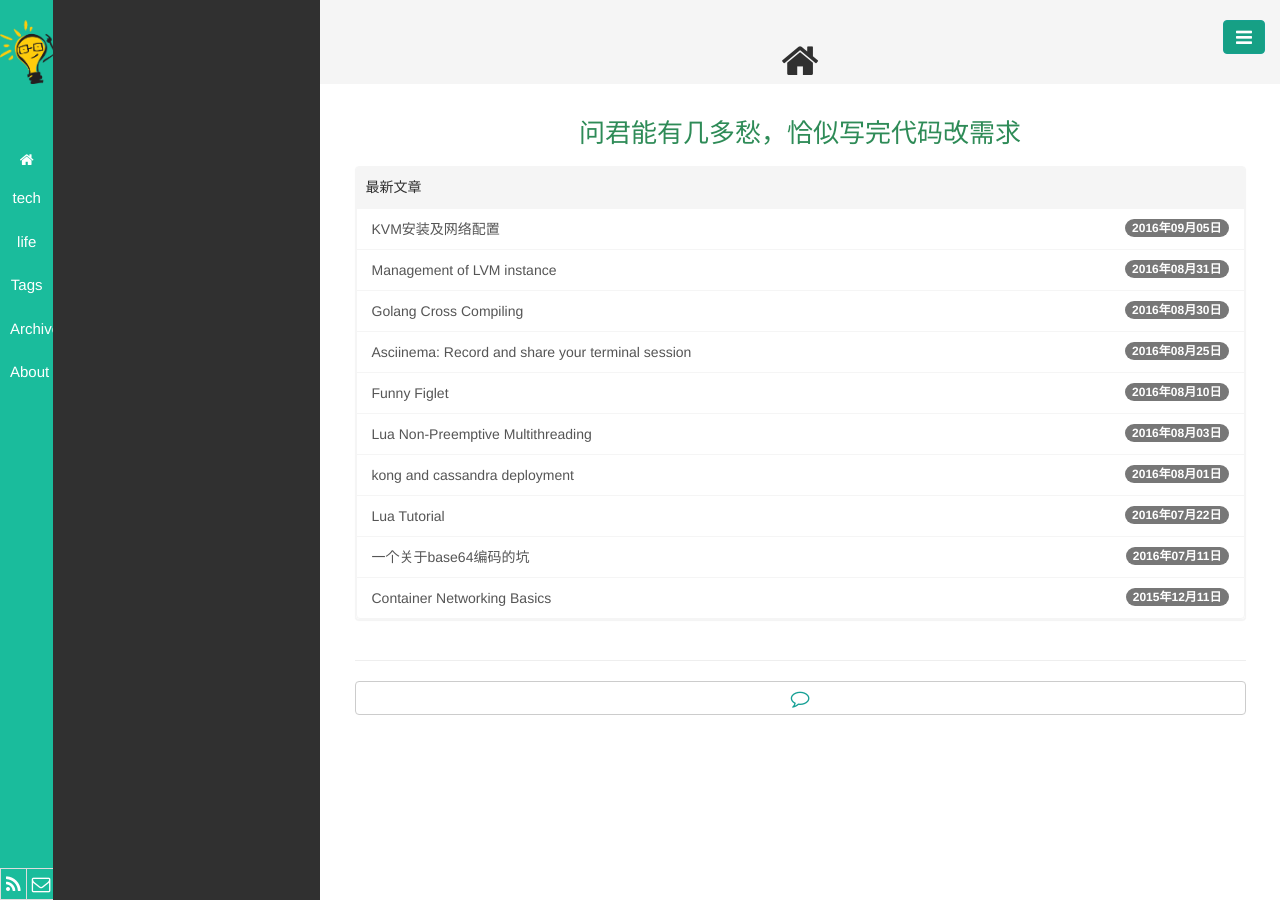
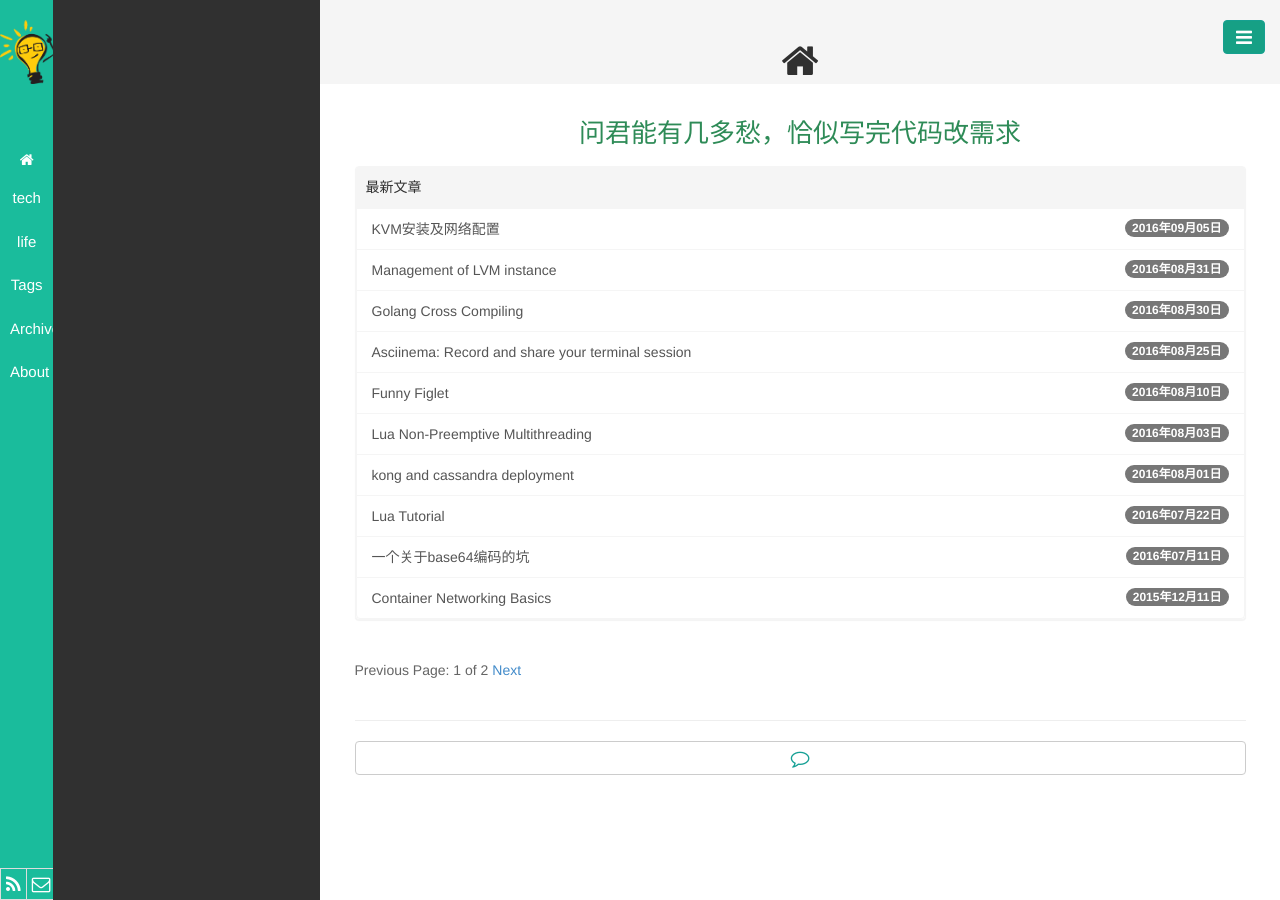
Before and after one commit to wenchma/wenchma.github.io, a Jekyll site: the page built from index.html, in a window 1280 px wide. Built offline with Jekyll 4.4.1, drawn with Linux system fonts in a browser that asks for light colours; the list of posts is cut into pages by our own code.

Commit message:
Enable paginate
Pagination does not support tags or categories.

```diff
--- a/_config.yml
+++ b/_config.yml
@@ -1,5 +1,4 @@
 permalink: /:year/:month/:day/:title.html
-paginate: 10
 markdown: redcarpet
 comments: true
 
@@ -22,6 +21,10 @@
 twitter_username: wenchma
 github_username:  wenchma
 
+# paginate settings
+paginate: 10
+paginate_path: "/page:num/"
+
 # Build settings
 markdown: kramdown
 
@@ -38,3 +41,4 @@
 
 gems:
   - jemoji
+  - jekyll-paginate
--- a/index.html
+++ b/index.html
@@ -35,3 +35,17 @@
     </div>
   {% endfor %}
 </div>
+<!-- Pagination links -->
+<div class="pagination">
+  {% if paginator.previous_page %}
+    <a href="{{ paginator.previous_page_path }}" class="previous">Previous</a>
+  {% else %}
+    <span class="previous">Previous</span>
+  {% endif %}
+  <span class="page_number ">Page: {{ paginator.page }} of {{ paginator.total_pages }}</span>
+  {% if paginator.next_page %}
+    <a href="{{ paginator.next_page_path }}" class="next">Next</a>
+  {% else %}
+    <span class="next ">Next</span>
+  {% endif %}
+</div>
```
